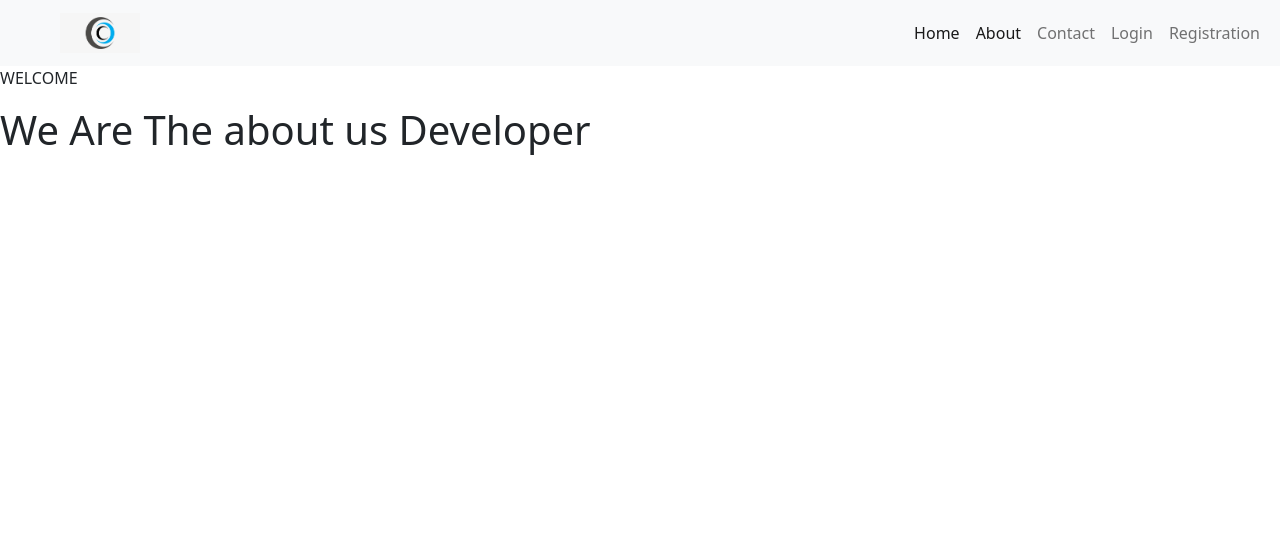
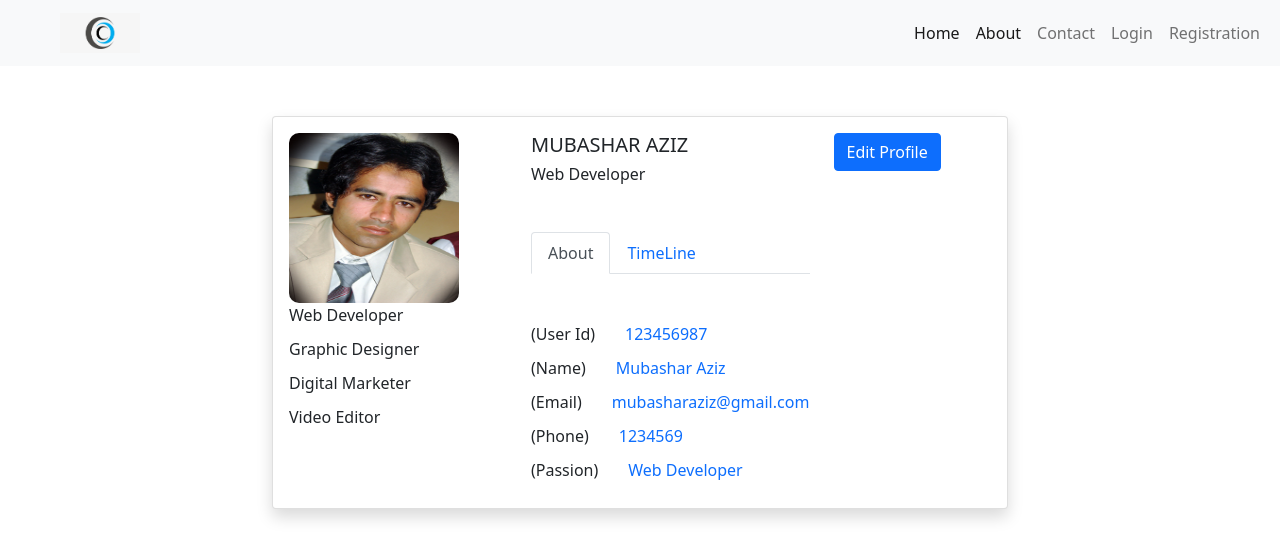
Before and after one commit to mubashar2020aziz/small_mern_project, a React (Create React App) app in the folder client/: page /about in a window 1280 px wide. Shown: the top 558 px of the page. Built offline with nearby package versions, Linux system fonts and the light colour scheme; a web font is replaced by a local one.

Commit message:
complete about page

```diff
--- a/client/src/components/About.js
+++ b/client/src/components/About.js
@@ -2,10 +2,186 @@ import React from 'react';
 
 const About = () => {
   return (
-    <div>
-      <p>WELCOME</p>
-      <h1>We Are The about us Developer</h1>
-    </div>
+    <>
+      <div className="container">
+        <form method="">
+          <div
+            className="row d-flex justify-content-center"
+            style={{ marginTop: '50px' }}
+          >
+            <div className="col-md-8">
+              <div className="card shadow rounded">
+                <div className="card-body">
+                  <div className="row">
+                    <div className="col-md-4">
+                      <img
+                        src="assets/img/3.jpg"
+                        alt="profile-logo"
+                        width="170px"
+                        height="170px"
+                        style={{ borderRadius: '10px' }}
+                      />
+                      <p style={{ marginBottom: '10px' }}>Web Developer</p>
+                      <p style={{ marginBottom: '10px' }}>Graphic Designer</p>
+                      <p style={{ marginBottom: '10px' }}>Digital Marketer</p>
+                      <p style={{ marginBottom: '10px' }}>Video Editor</p>
+                    </div>
+                    <div className="col-md-5">
+                      <h5>MUBASHAR AZIZ</h5>
+                      <h6>Web Developer</h6>
+
+                      <ul class="nav nav-tabs my-5" id="myTab" role="tablist">
+                        <li class="nav-item" role="presentation">
+                          <button
+                            class="nav-link active"
+                            id="home-tab"
+                            data-bs-toggle="tab"
+                            data-bs-target="#home"
+                            type="button"
+                            role="tab"
+                            aria-controls="home"
+                            aria-selected="true"
+                          >
+                            About
+                          </button>
+                        </li>
+                        <li class="nav-item" role="presentation">
+                          <button
+                            class="nav-link"
+                            id="profile-tab"
+                            data-bs-toggle="tab"
+                            data-bs-target="#profile"
+                            type="button"
+                            role="tab"
+                            aria-controls="profile"
+                            aria-selected="false"
+                          >
+                            TimeLine
+                          </button>
+                        </li>
+                      </ul>
+                      <div class="tab-content " id="myTabContent">
+                        <div
+                          class="tab-pane fade show active"
+                          id="home"
+                          role="tabpanel"
+                          aria-labelledby="home-tab"
+                        >
+                          <p
+                            style={{
+                              marginBottom: '10px',
+                            }}
+                          >
+                            (User Id)
+                            <span
+                              className="text-primary"
+                              style={{ paddingLeft: '30px' }}
+                            >
+                              123456987
+                            </span>
+                          </p>
+                          <p style={{ marginBottom: '10px' }}>
+                            (Name)
+                            <span
+                              className="text-primary"
+                              style={{ paddingLeft: '30px' }}
+                            >
+                              Mubashar Aziz
+                            </span>
+                          </p>
+                          <p style={{ marginBottom: '10px' }}>
+                            (Email)
+                            <span
+                              className="text-primary"
+                              style={{ paddingLeft: '30px' }}
+                            >
+                              mubasharaziz@gmail.com
+                            </span>
+                          </p>
+                          <p style={{ marginBottom: '10px' }}>
+                            (Phone)
+                            <span
+                              className="text-primary"
+                              style={{ paddingLeft: '30px' }}
+                            >
+                              1234569
+                            </span>
+                          </p>
+                          <p style={{ marginBottom: '10px' }}>
+                            (Passion)
+                            <span
+                              className="text-primary"
+                              style={{ paddingLeft: '30px' }}
+                            >
+                              Web Developer
+                            </span>
+                          </p>
+                        </div>
+                        <div
+                          class="tab-pane fade"
+                          id="profile"
+                          role="tabpanel"
+                          aria-labelledby="profile-tab"
+                        >
+                          <p style={{ marginBottom: '10px' }}>
+                            (Skill)
+                            <span
+                              className="text-primary"
+                              style={{ paddingLeft: '30px' }}
+                            >
+                              Web Developer
+                            </span>
+                          </p>
+
+                          <p style={{ marginBottom: '10px' }}>
+                            (Languages)
+                            <span
+                              className="text-primary"
+                              style={{ paddingLeft: '30px' }}
+                            >
+                              English
+                            </span>
+                          </p>
+
+                          <p style={{ marginBottom: '10px' }}>
+                            (Sale)
+                            <span
+                              className="text-primary"
+                              style={{ paddingLeft: '30px' }}
+                            >
+                              No:1
+                            </span>
+                          </p>
+
+                          <p style={{ marginBottom: '10px' }}>
+                            (Background)
+                            <span
+                              className="text-primary"
+                              style={{ paddingLeft: '30px' }}
+                            >
+                              Strong:
+                            </span>
+                          </p>
+                        </div>
+                      </div>
+                    </div>
+                    <div className="col-md-3">
+                      <button
+                        className="btn btn-primary submit"
+                        name="btnaddprofile"
+                        value="edit-profile"
+                      >
+                        Edit Profile
+                      </button>
+                    </div>
+                  </div>
+                </div>
+              </div>
+            </div>
+          </div>
+        </form>
+      </div>
+    </>
   );
 };
 
```
Also changed, not shown: client/public/assets/img/3.jpg (added).
